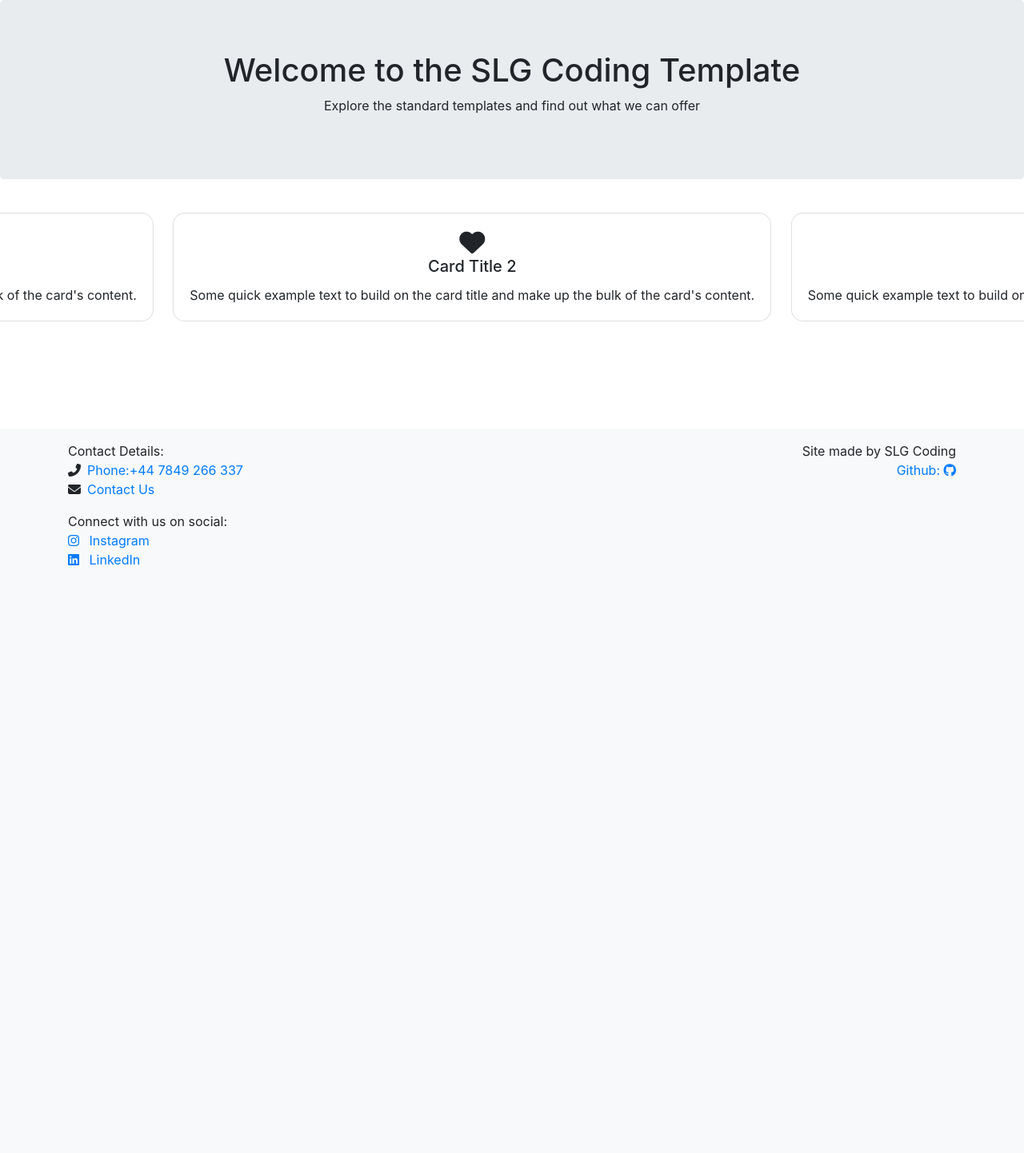
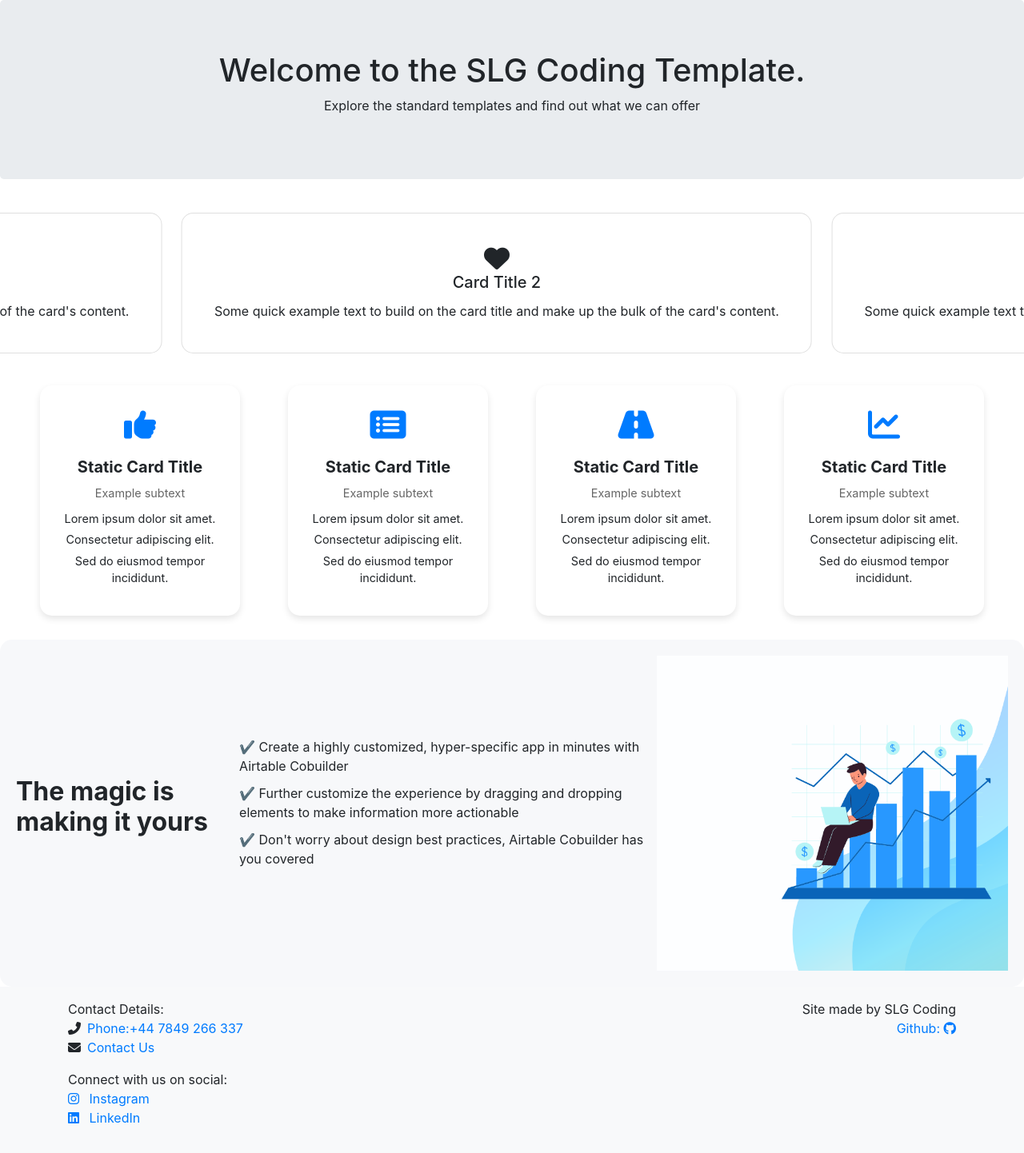
Before and after one commit to sarahgoodwin93/slg-coding, a Django app: page / in a window 1280 px wide. Shown: the part 56-1498 px from the top of the page at 80% size. Before the commit the page ends 763 px from the top, so only its background shows below. Run offline with Django 4.2, Linux system fonts and the light colour scheme; some libraries are stand-ins or nearby versions; some web fonts are replaced.

Commit message:
add cards and graph

```diff
--- a/home/templates/home/index.html
+++ b/home/templates/home/index.html
@@ -1,4 +1,5 @@
 {% extends 'base.html' %}
+{% load static %}
 
 {% block title %}
 Home
@@ -6,7 +7,7 @@ Home
 
 {% block content %}
 <div class="jumbotron text-center">
-    <h1>Welcome to the SLG Coding Template</h1>
+    <h1>Welcome to the SLG Coding Template.</h1>
     <p>Explore the standard templates and find out what we can offer</p>
 </div>
 
@@ -88,4 +89,71 @@ Home
     </div>
 </div>
 
+<div class="info-card-container">
+    <div class="info-card">
+        <div class="info-card-icon">
+            <i class="fas fa-thumbs-up"></i> <!-- Use appropriate icon classes -->
+        </div>
+        <h5 class="info-card-title">Static Card Title</h5>
+        <p class="info-card-description">Example subtext</p>
+        <ul class="info-card-list">
+            <li>Lorem ipsum dolor sit amet.</li>
+            <li>Consectetur adipiscing elit.</li>
+            <li>Sed do eiusmod tempor incididunt.</li>
+        </ul>
+    </div>
+    <div class="info-card">
+        <div class="info-card-icon">
+            <i class="fas fa-list-alt"></i>
+        </div>
+        <h5 class="info-card-title">Static Card Title</h5>
+        <p class="info-card-description">Example subtext</p>
+        <ul class="info-card-list">
+            <li>Lorem ipsum dolor sit amet.</li>
+            <li>Consectetur adipiscing elit.</li>
+            <li>Sed do eiusmod tempor incididunt.</li>
+        </ul>
+    </div>
+    <div class="info-card">
+        <div class="info-card-icon">
+            <i class="fas fa-road"></i>
+        </div>
+        <h5 class="info-card-title">Static Card Title</h5>
+        <p class="info-card-description">Example subtext</p>
+        <ul class="info-card-list">
+            <li>Lorem ipsum dolor sit amet.</li>
+            <li>Consectetur adipiscing elit.</li>
+            <li>Sed do eiusmod tempor incididunt.</li>
+        </ul>
+    </div>
+    <div class="info-card">
+        <div class="info-card-icon">
+            <i class="fas fa-chart-line"></i>
+        </div>
+        <h5 class="info-card-title">Static Card Title</h5>
+        <p class="info-card-description">Example subtext</p>
+        <ul class="info-card-list">
+            <li>Lorem ipsum dolor sit amet.</li>
+            <li>Consectetur adipiscing elit.</li>
+            <li>Sed do eiusmod tempor incididunt.</li>
+        </ul>
+    </div>
+</div>
+
+<div class="custom-main-container">
+    <h1 class="custom-main-title">The magic is making it yours</h1>
+    <ul class="custom-features-list">
+        <li>✔ Create a highly customized, hyper-specific app in minutes with Airtable Cobuilder</li>
+        <li>✔ Further customize the experience by dragging and dropping elements to make information more actionable</li>
+        <li>✔ Don't worry about design best practices, Airtable Cobuilder has you covered</li>
+    </ul>
+    <div class="custom-image-container">
+        <img src="{% static 'images/graph-image.png' %}" alt="Card Image 1" class="custom-image">
+    </div>
+</div>
+
+</div>
+
+
+
 {% endblock %}
--- a/page1/urls.py
+++ b/page1/urls.py
@@ -3,5 +3,5 @@ from . import views
 
 # Define URL patterns for the page1 app
 urlpatterns = [
-    path('', views.page1_view, name='page1'),  # The root URL for the page1 app
+    path('', views.page1_view, name='page1'),
 ]
--- a/static/css/base.css
+++ b/static/css/base.css
@@ -21,6 +21,7 @@
     transition: transform 0.3s; /* Smooth hover effect */
     min-width: 100px; /* Minimum width for each card */
     display: inline-block; /* Display cards inline */
+    padding: 20px;
 }
 
 /* Card hover effect */
@@ -37,3 +38,98 @@
         transform: translateX(-100%); /* Move off-screen to the left */
     }
 }
+
+/* info cards */
+
+.info-card-container {
+    display: flex;
+    justify-content: space-around;
+    flex-wrap: wrap; /* Allows cards to wrap to the next line if they don't fit */
+    padding: 20px;
+}
+
+.info-card {
+    background-color: #ffffff; /* Card background color */
+    border-radius: 15px; /* Rounded corners */
+    box-shadow: 0 4px 8px rgba(0, 0, 0, 0.1); /* Subtle shadow */
+    padding: 20px;
+    width: 250px; /* Set card width */
+    margin: 10px; /* Space between cards */
+    text-align: center; /* Center text */
+    transition: transform 0.2s; /* Smooth hover effect */
+}
+
+.info-card:hover {
+    transform: scale(1.05); /* Slightly enlarge on hover */
+}
+
+.info-card-icon {
+    font-size: 40px; /* Size of the icon */
+    margin-bottom: 10px; /* Space below the icon */
+    color: #007bff; /* Change to desired icon color */
+}
+
+.info-card-title {
+    font-size: 1.25rem; /* Title size */
+    font-weight: bold; /* Title weight */
+    margin: 10px 0; /* Space around title */
+}
+
+.info-card-description {
+    font-size: 0.9rem; /* Description size */
+    color: #666; /* Description color */
+    margin-bottom: 10px; /* Space below description */
+}
+
+.info-card-list {
+    list-style-type: none; /* Remove default list style */
+    padding: 0; /* Remove padding */
+}
+
+.info-card-list li {
+    font-size: 0.9rem; /* List item size */
+    margin: 5px 0; /* Space between list items */
+}
+
+/* Text on left, card on right */
+
+.custom-main-container {
+    display: flex; /* Use flexbox for side-by-side layout */
+    align-items: center; /* Center vertically */
+    padding: 20px; /* Add padding around the container */
+    background-color: #f7f8fa; /* Light background color */
+    border-radius: 15px; /* Rounded corners for the whole container */
+}
+
+.custom-text-container {
+    flex: 1; /* Take available space */
+    padding-right: 20px; /* Space between text and image */
+}
+
+.custom-main-title {
+    font-size: 2rem; /* Title font size */
+    margin-bottom: 15px; /* Space below title */
+    font-weight: bold; /* Title weight */
+}
+
+.custom-features-list {
+    list-style-type: none; /* Remove default list styling */
+    padding: 0; /* Remove padding */
+}
+
+.custom-features-list li {
+    font-size: 1rem; /* Font size for features */
+    margin-bottom: 10px; /* Space between features */
+}
+
+.custom-image-card {
+    width: 200px; /* Set a fixed width for the image card */
+    border-radius: 15px; /* Rounded corners for the image card */
+    overflow: hidden; /* Ensure image respects rounded corners */
+    box-shadow: 0 4px 8px rgba(0, 0, 0, 0.1); /* Subtle shadow */
+}
+
+.custom-image {
+    width: 100%; /* Full width image */
+    height: auto; /* Maintain aspect ratio */
+}
```
Also changed, not shown: README.md, home/views.py (line endings or trailing spaces), static/images/graph-image.png (added).
